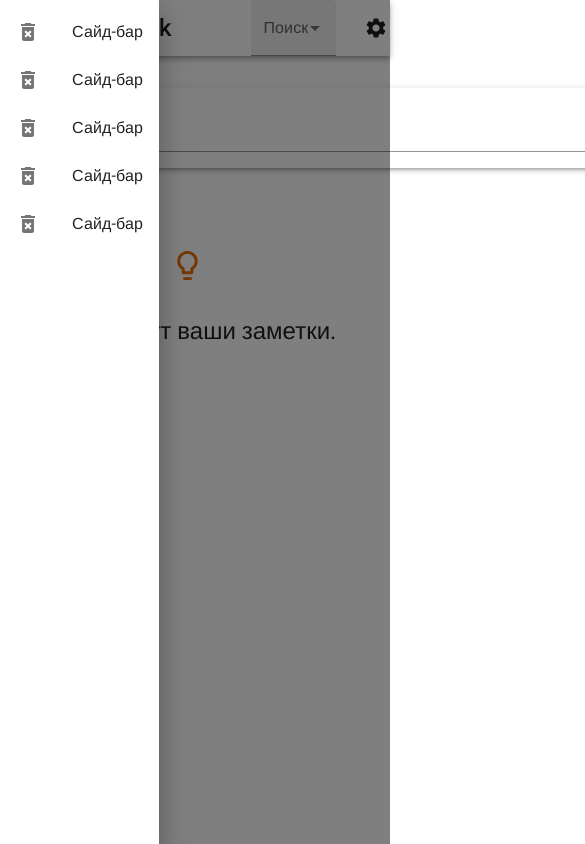
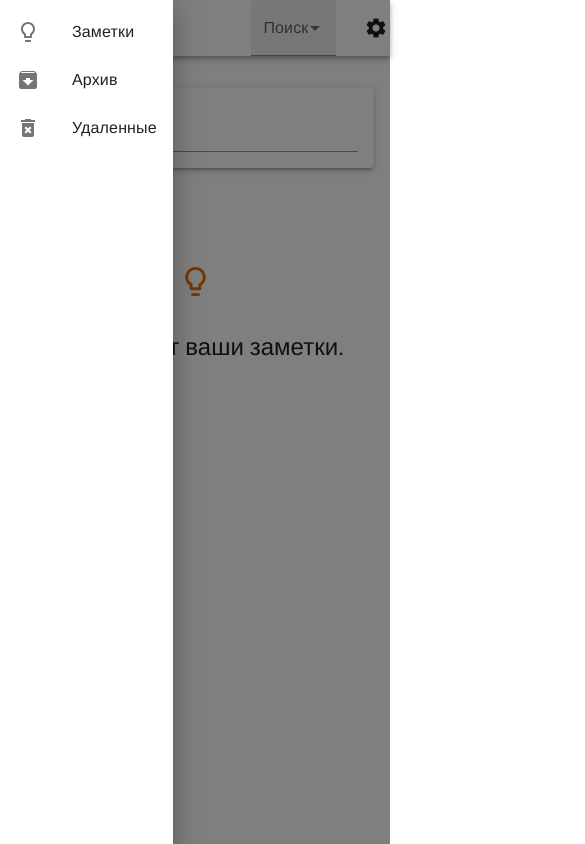
Before and after one commit to stelsp/peek, a React (Create React App) app: page / in a window 390 px wide. Both pictures are taken after a click on the button 28 px from the left and 28 px from the top of the page. Shown: the top 844 px of the page, 585 px wide, since content can reach past the window. Built offline with nearby package versions, Linux system fonts and the light colour scheme; a web font is replaced by a local one.

Commit message:
feat: notes responsive

```diff
--- a/src/components/Form/index.tsx
+++ b/src/components/Form/index.tsx
@@ -19,7 +19,7 @@ const Form: FC = () => {
     <ClickAwayListener onClickAway={handleClickAway}>
       <Box
         component="form"
-        sx={{ width: 600, marginInline: "auto" }}
+        sx={{ marginInline: "auto" }}
         onSubmit={(e) => {
           e.preventDefault();
           if (note.label === "" && note.body === "") {
@@ -35,6 +35,8 @@ const Form: FC = () => {
         <Paper
           elevation={3}
           sx={{
+            width: "min(600px, 100%)",
+            marginInline: "auto",
             mt: 4,
             p: 2,
             br: 4,
--- a/src/components/SideBar/index.tsx
+++ b/src/components/SideBar/index.tsx
@@ -7,6 +7,8 @@ import {
   ListItemText,
 } from "@mui/material";
 import DeleteForeverIcon from "@mui/icons-material/DeleteForever";
+import LightbulbOutlinedIcon from "@mui/icons-material/LightbulbOutlined";
+import ArchiveIcon from "@mui/icons-material/Archive";
 
 interface SideBarProps {
   sideBarOpen: boolean;
@@ -19,33 +21,21 @@ const SideBar: FC<SideBarProps> = ({ sideBarOpen, closeSideBar }) => {
       <List>
         <ListItem>
           <ListItemIcon>
-            <DeleteForeverIcon />
+            <LightbulbOutlinedIcon />
           </ListItemIcon>
-          <ListItemText>Сайд-бар</ListItemText>
+          <ListItemText>Заметки</ListItemText>
+        </ListItem>
+        <ListItem>
+          <ListItemIcon>
+            <ArchiveIcon />
+          </ListItemIcon>
+          <ListItemText>Архив</ListItemText>
         </ListItem>
         <ListItem>
           <ListItemIcon>
             <DeleteForeverIcon />
           </ListItemIcon>
-          <ListItemText>Сайд-бар</ListItemText>
-        </ListItem>
-        <ListItem>
-          <ListItemIcon>
-            <DeleteForeverIcon />
-          </ListItemIcon>
-          <ListItemText>Сайд-бар</ListItemText>
-        </ListItem>
-        <ListItem>
-          <ListItemIcon>
-            <DeleteForeverIcon />
-          </ListItemIcon>
-          <ListItemText>Сайд-бар</ListItemText>
-        </ListItem>
-        <ListItem>
-          <ListItemIcon>
-            <DeleteForeverIcon />
-          </ListItemIcon>
-          <ListItemText>Сайд-бар</ListItemText>
+          <ListItemText>Удаленные</ListItemText>
         </ListItem>
       </List>
     </Drawer>
--- a/src/components/Workspace/index.tsx
+++ b/src/components/Workspace/index.tsx
@@ -61,7 +61,7 @@ const IconBar: FC<IconBarProps> = ({ status, id }) => {
   );
 };
 
-const List: FC<INote> = ({ status, id, label, body }) => {
+const Item: FC<INote> = ({ status, id, label, body }) => {
   const { changeNoteLabel, changeNoteBody } = useData()!;
 
   const handleLabelChange = (
@@ -75,11 +75,16 @@ const List: FC<INote> = ({ status, id, label, body }) => {
   ) => changeNoteBody(e.target.value, id);
 
   return (
-    <Grid item>
+    <Grid
+      item
+      sx={{
+        width: "min(600px, 100%)",
+        mt: 2,
+      }}
+    >
       <Paper
         elevation={3}
         sx={{
-          width: 600,
           p: 2,
           br: 4,
           display: "flex",
@@ -110,9 +115,9 @@ const List: FC<INote> = ({ status, id, label, body }) => {
 export const Workspace: FC = () => {
   const { notes } = useData()!;
   return (
-    <Grid container spacing={2} sx={{ pt: 4, justifyContent: "center" }}>
+    <Grid container sx={{ pt: 4, justifyContent: "center" }}>
       {notes.length > 0 ? (
-        notes.map((item, index) => <List key={index} {...item} />)
+        notes.map((item, index) => <Item key={index} {...item} />)
       ) : (
         <Box
           sx={{
```
